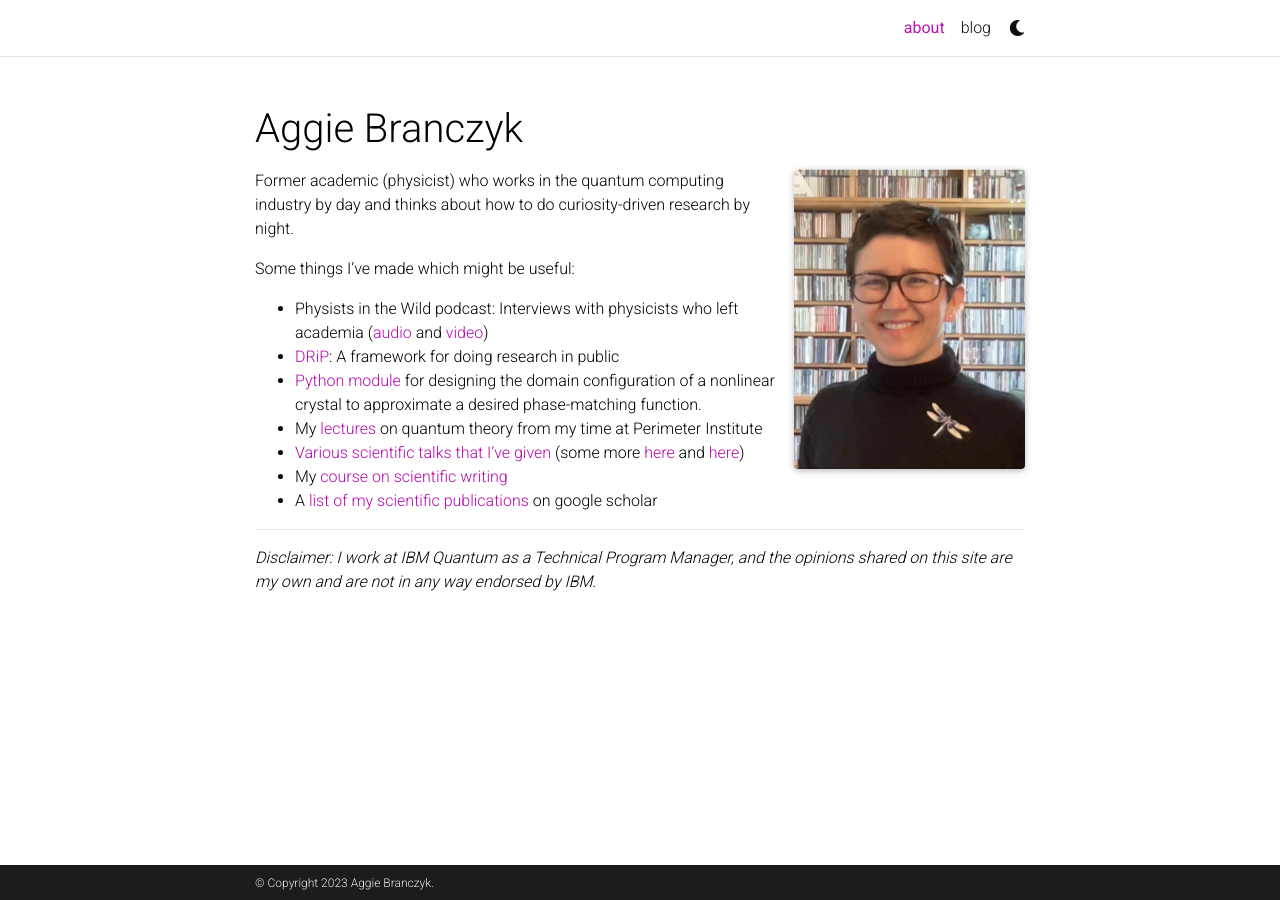
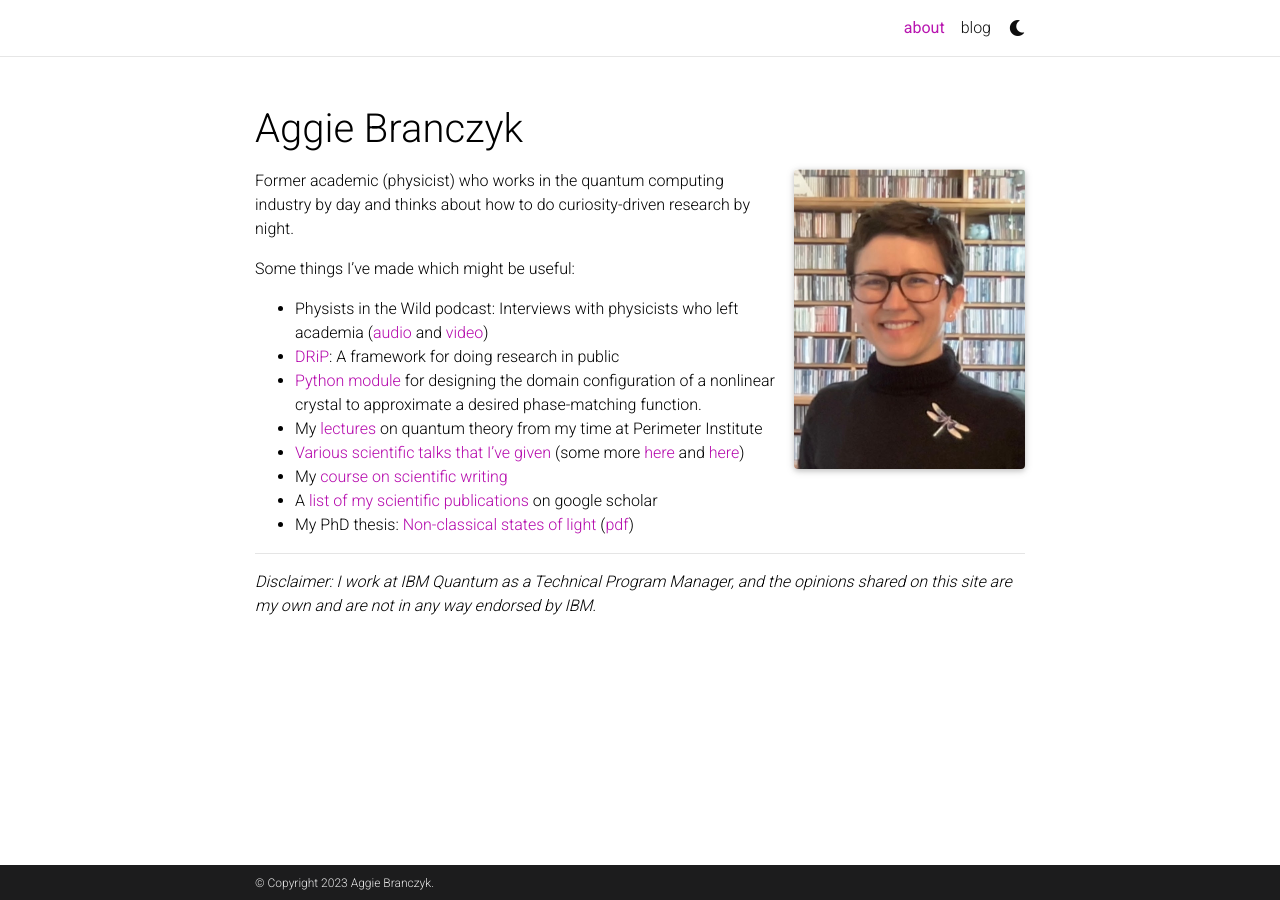
Before and after one commit to abranczyk/abranczyk.github.io, a Jekyll site: the page built from _pages/about.md, in a window 1280 px wide. Built offline with Jekyll 4.4.1, drawn with Linux system fonts in a browser that asks for light colours; full-size pictures stand in for the smaller copies a plugin makes; comment, search, counter and statistics services are not loaded; a style sheet for code colours, icons or effects is not loaded.

Commit message:
added thesis

```diff
--- a/_pages/about.md
+++ b/_pages/about.md
@@ -24,6 +24,7 @@ Some things I've made which might be useful:
 - [Various scientific talks that I've given](https://youtube.com/playlist?list=PLnwt2ODY2PX0ZTTHs7xHMPpCZXxwHX9VW&si=hSxU3hFRmEXfWDlW) (some more [here](http://www.fields.utoronto.ca/video-archive/2017/08/2405-17470) and [here](http://www.fields.utoronto.ca/video-archive/2015/08/382-4951))
 - My [course on scientific writing](https://youtube.com/playlist?list=PLnwt2ODY2PX1P_23KOr0hs_zMeBHE3Q0d&si=XLrzEtKj1SlFdfdC)
 - A [list of my scientific publications](https://scholar.google.com/citations?user=TrDQTukAAAAJ&hl=en) on google scholar
+- My PhD thesis: [Non-classical states of light](https://espace.library.uq.edu.au/view/UQ:220610) ([pdf](/assets/pdf/Branczyk2010_Non-classical_states_of_light.pdf))
 
 ---
 <i>Disclaimer: I work at IBM Quantum as a Technical Program Manager, and the opinions shared on this site are my own and are not in any way endorsed by IBM.</i>
```
Also changed, not shown: 1 other file.
